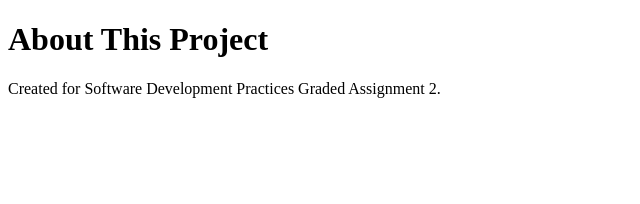
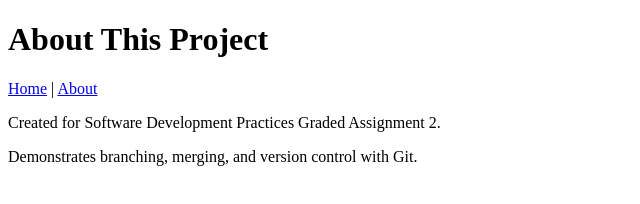
Before and after one commit to SammyUrfen/sdp-sga2-git-workflow, a plain HTML site: page about.html in a window 1280 px wide. Shown: the whole page, without its empty margins (0-640 px from the left). Drawn offline with Linux system fonts and the light colour scheme.

Commit message:
Add navigation and assignment details to about page

```diff
--- a/about.html
+++ b/about.html
@@ -6,6 +6,8 @@
 </head>
 <body>
   <h1>About This Project</h1>
+  <nav><a href="index.html">Home</a> | <a href="about.html">About</a></nav>
   <p>Created for Software Development Practices Graded Assignment 2.</p>
+  <p>Demonstrates branching, merging, and version control with Git.</p>
 </body>
 </html>
```
